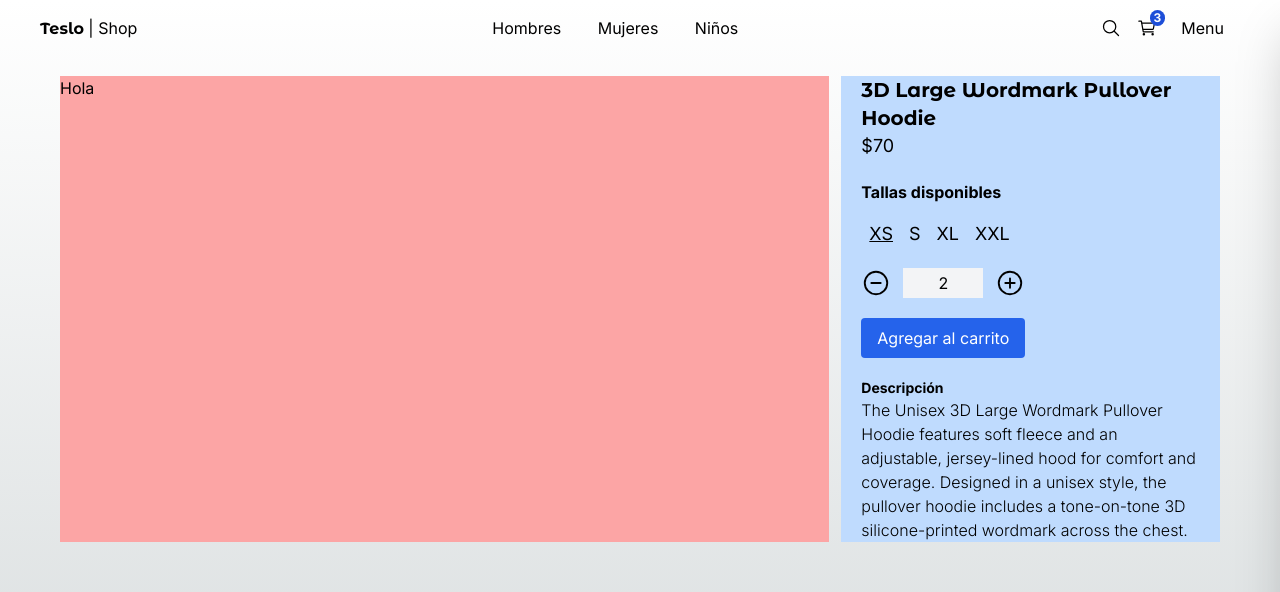
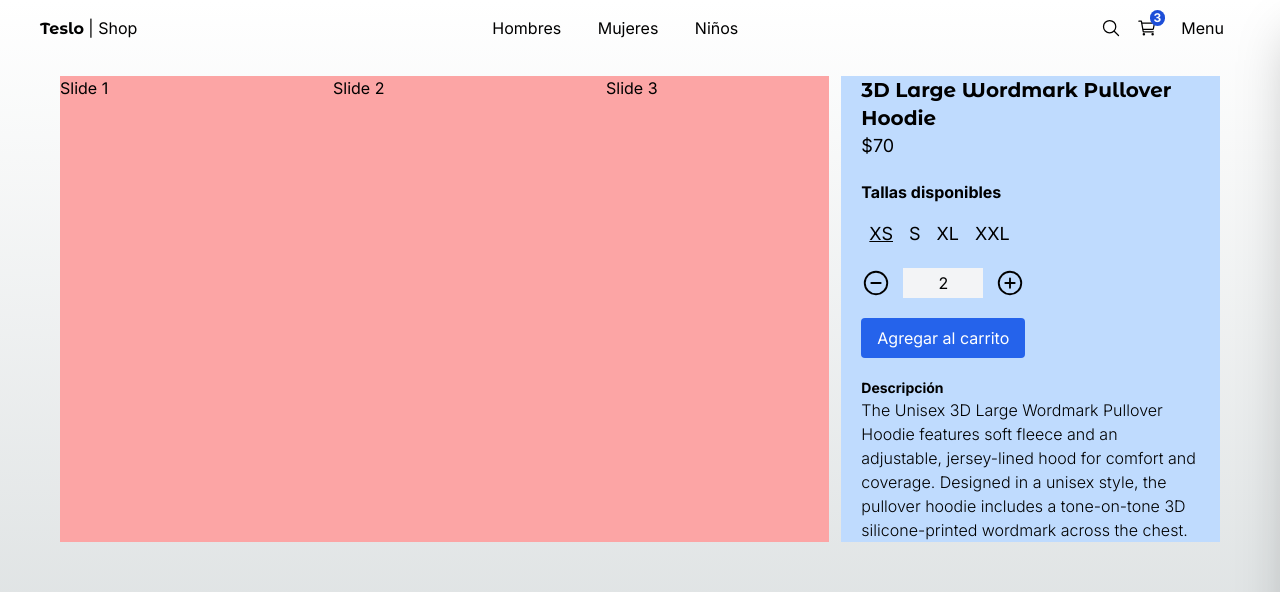
Before and after one commit to Gmsus4/teslo-shop, a Next.js app: page /product/3d_large_wordmark_pullover_hoodie in a window 1280 px wide. Shown: the top 592 px of the page. Built offline with nearby package versions, Linux system fonts and the light colour scheme.

Commit message:
Slideshow de imagenes

```diff
--- a/package.json
+++ b/package.json
@@ -14,6 +14,7 @@
     "react": "^18",
     "react-dom": "^18",
     "react-icons": "^5.2.1",
+    "swiper": "^11.1.4",
     "zustand": "^4.5.2"
   },
   "devDependencies": {
--- a/src/app/(shop)/product/[slug]/page.tsx
+++ b/src/app/(shop)/product/[slug]/page.tsx
@@ -1,4 +1,4 @@
-import { QuantitySelector, SizeSelector } from "@/components";
+import { ProductSlideshow, QuantitySelector, SizeSelector } from "@/components";
 import { titleFont } from "@/config/fonts";
 import { initialData } from "@/seed/seed";
 import { notFound } from "next/navigation";
@@ -19,7 +19,10 @@
 
       {/* Slideshow */}
       <div className="col-span-1 md:col-span-2 bg-red-300">
-        Hola
+        <ProductSlideshow
+          title={product.title}
+          images={product.images}
+        />
       </div>
 
       {/* Detalles */}
--- /dev/null
+++ b/src/components/product/slideshow/ProductSlideshow.tsx
@@ -0,0 +1,28 @@
+'use client'
+
+import { Swiper, SwiperSlide } from "swiper/react"
+import 'swiper/css';
+
+interface Props {
+  images: string[];
+  title: string;
+  className?: string;
+}
+
+export const ProductSlideshow = ({images, title, className}:Props) => {
+  return (
+    <div className={className}>
+      <Swiper
+        spaceBetween={50}
+        slidesPerView={3}
+        onSlideChange={() => console.log('slide change')}
+        onSwiper={(swiper) => console.log(swiper)}
+      >
+          <SwiperSlide>Slide 1</SwiperSlide>
+          <SwiperSlide>Slide 2</SwiperSlide>
+          <SwiperSlide>Slide 3</SwiperSlide>
+          <SwiperSlide>Slide 4</SwiperSlide>
+      </Swiper>
+    </div>
+  )
+}
```
Also changed, not shown: src/components/index.ts (+7 -4 lines), 1 other file (tests, documents, lock files or other folders).
